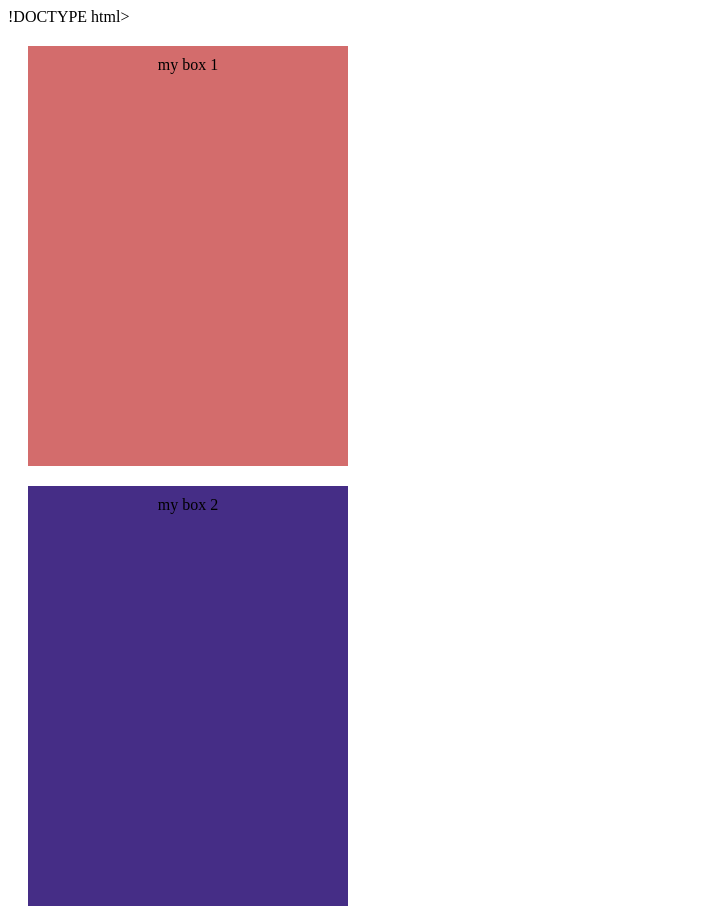
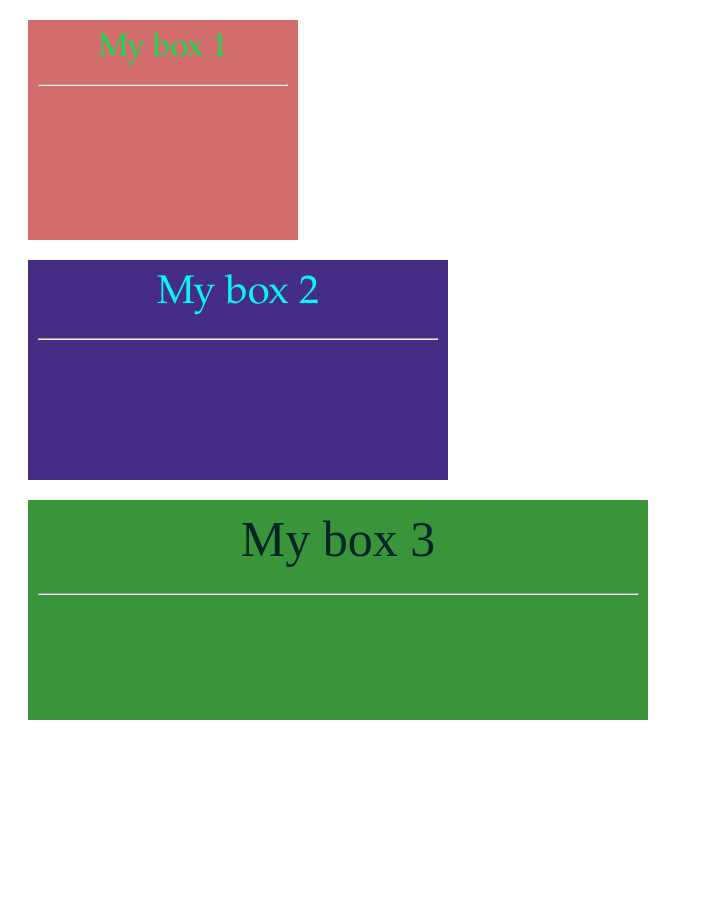
Before and after one commit to chanchalsharmanicky02/Assignment-1, a plain HTML site: page index.html in a window 1280 px wide. Shown: the top 909 px of the page, without its empty margins (0-702 px from the left). After the commit the page ends 800 px from the top, so only its background shows below. Drawn offline with Linux system fonts and the light colour scheme.

Commit message:
ch
font size

```diff
--- a/index.html
+++ b/index.html
@@ -1,4 +1,4 @@
-!DOCTYPE html>
+<!DOCTYPE html>
 <html lang="en">
 <head>
   <meta charset="UTF-8">
@@ -9,25 +9,48 @@
       background-color: rgb(211, 108, 108);
       padding: 10px;
       margin: 20px;
-      height: 400px;
-      width: 300px;
+      height: 200px;
+      width: 250px;
       text-align: center;
+      color: rgb(15, 221, 77);
+      font-size: xx-large;
+      font-family: Garamond;
     }
     #myid{
       background-color: rgb(69, 45, 134);
+      height: 200px;
+      width: 400px;
+      color: rgb(11, 243, 243);
+      font-size: 40px;
+
     }
     .myclass{
       background-color: rgb(58, 148, 58);
+    }
+    .height{
+      height: 200px;
+    }
+    .width{
+      width: 600px;
+    }
+    .color{
+      color: rgb(1, 36, 36);
+    }
+    .font-size{
+      font-size: 50px;
+    }
+    .font-family{
+      font-family: Brush Script MT;
     }
 
   </style>
 </head>
 <body>
-  <div>my box 1</div>
+  <div>My box 1 <hr></div>
 
-  <div id="myid">my box 2</div>
+  <div id="myid">My box 2 <hr></div>
 
-  <div class="myclass">my box 3</div>
+  <div class="myclass height width color font-size font-family ">My box 3 <hr></div>
 
 </body>
 </html>
```
